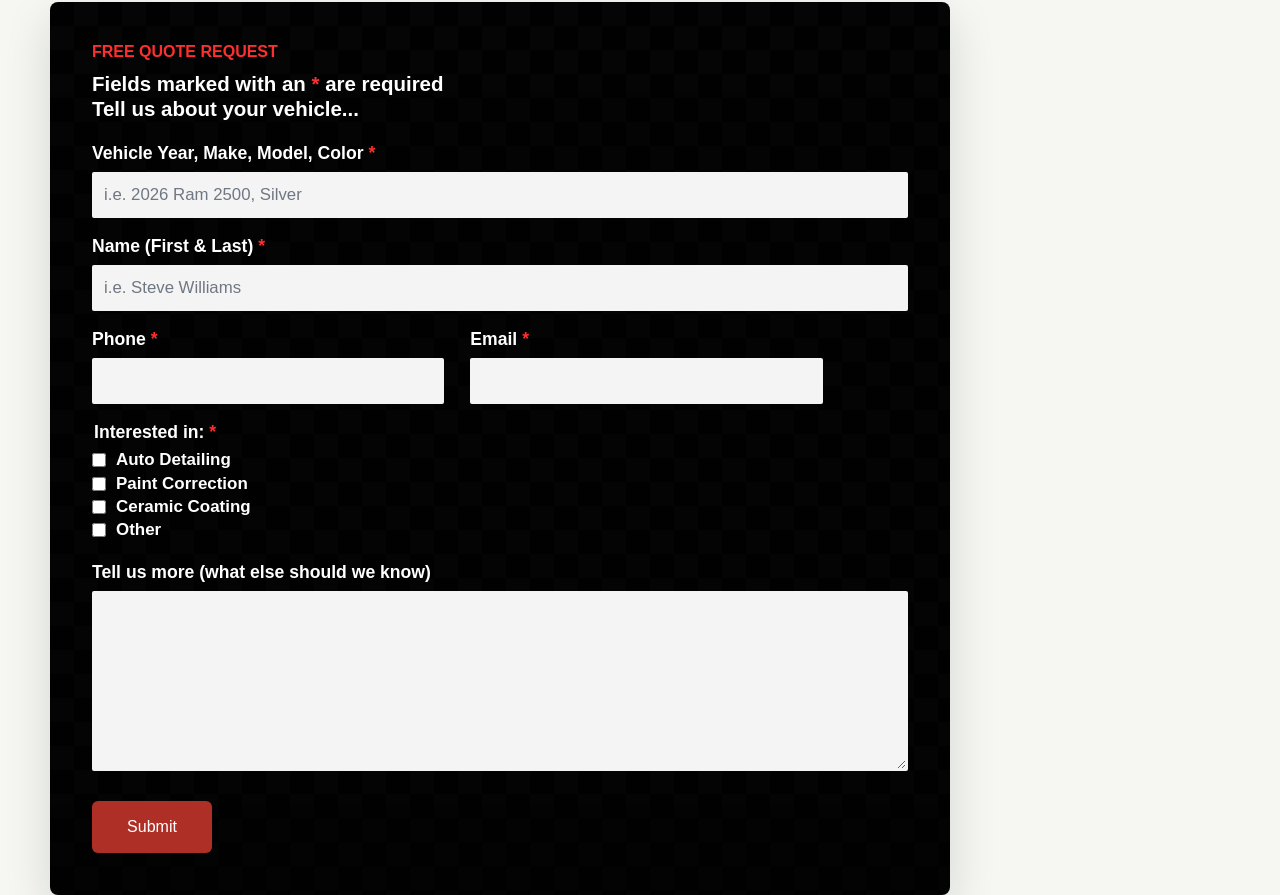
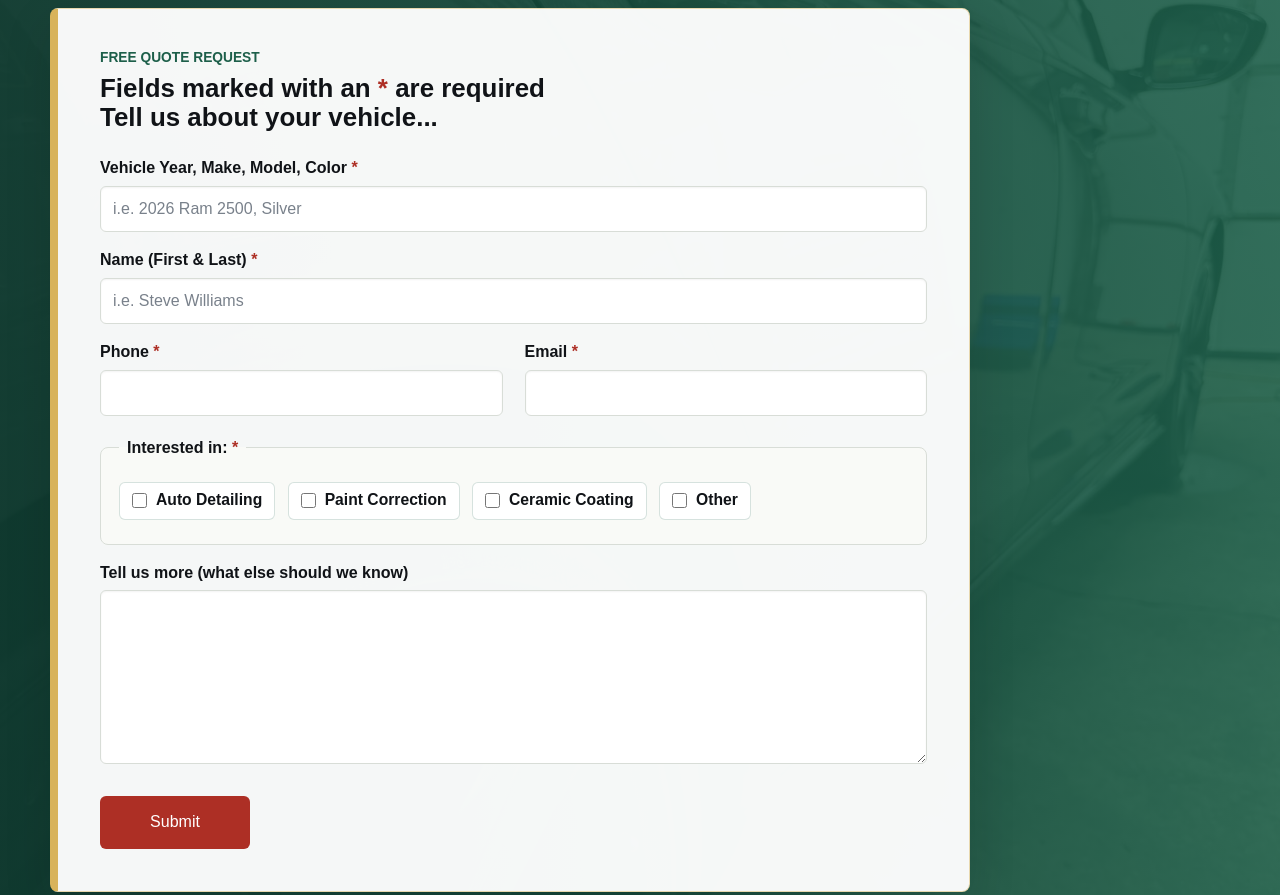
Before and after one commit to 87vvgvbmpq-beep/CleClean-Website, a plain HTML site: page index.html in a window 1280 px wide. Shown: the part 7586-8481 px from the top of the page. Drawn offline with Linux system fonts and the light colour scheme.

Commit message:
Restyle quote form to match site branding

```diff
--- a/styles.css
+++ b/styles.css
@@ -476,55 +476,56 @@ figcaption {
 }
 
 .quote-section {
-  width: min(1180px, calc(100% - 36px));
-  margin: 0 auto;
-  padding: clamp(64px, 9vw, 110px) 0;
+  width: 100%;
+  max-width: none;
+  margin: 0;
+  padding: clamp(70px, 9vw, 118px) max(18px, calc((100vw - 1180px) / 2));
+  background:
+    linear-gradient(90deg, rgba(16, 59, 48, 0.96), rgba(29, 95, 74, 0.9)),
+    url("assets/paint-gloss-detail.jpg") center / cover;
 }
 
 .quote-form {
-  width: min(100%, 900px);
+  width: min(100%, 920px);
   padding: clamp(24px, 4vw, 42px);
+  border: 1px solid rgba(216, 179, 91, 0.46);
+  border-left: 8px solid var(--gold);
   border-radius: 8px;
-  color: #fff;
-  background:
-    linear-gradient(rgba(0, 0, 0, 0.78), rgba(0, 0, 0, 0.84)),
-    linear-gradient(45deg, rgba(255, 255, 255, 0.06) 25%, transparent 25%, transparent 75%, rgba(255, 255, 255, 0.06) 75%),
-    linear-gradient(45deg, rgba(255, 255, 255, 0.06) 25%, transparent 25%, transparent 75%, rgba(255, 255, 255, 0.06) 75%),
-    #060606;
-  background-position: 0 0, 0 0, 24px 24px, 0 0;
-  background-size: auto, 48px 48px, 48px 48px, auto;
+  color: var(--ink);
+  background: rgba(255, 255, 255, 0.96);
   box-shadow: var(--shadow);
 }
 
 .quote-kicker {
-  margin: 0 0 12px;
-  color: #ff2f2f;
-  font-size: 1rem;
+  margin: 0 0 10px;
+  color: var(--green);
+  font-size: 0.86rem;
   font-weight: 900;
   line-height: 1;
   text-transform: uppercase;
 }
 
 .quote-required {
-  margin: 0 0 22px;
-  color: #fff;
-  font-size: clamp(1.08rem, 2vw, 1.28rem);
-  font-weight: 800;
-  line-height: 1.18;
+  margin: 0 0 26px;
+  max-width: 680px;
+  color: var(--ink);
+  font-size: clamp(1.18rem, 2.5vw, 1.62rem);
+  font-weight: 900;
+  line-height: 1.12;
 }
 
 .quote-form label,
 .quote-form legend {
   display: block;
   margin: 18px 0 8px;
-  color: #fff;
-  font-size: 1.1rem;
+  color: var(--ink);
+  font-size: 1rem;
   font-weight: 900;
   line-height: 1.2;
 }
 
 .quote-form span {
-  color: #ff2f2f;
+  color: var(--red);
 }
 
 .quote-form input[type="text"],
@@ -532,73 +533,82 @@ figcaption {
 .quote-form input[type="email"],
 .quote-form textarea {
   width: 100%;
-  border: 2px solid transparent;
-  border-radius: 2px;
-  background: #f4f4f4;
-  color: #111;
+  border: 1px solid var(--line);
+  border-radius: 6px;
+  background: #fff;
+  color: var(--ink);
   font: inherit;
-  font-size: 1.05rem;
+  font-size: 1rem;
+  box-shadow: inset 0 1px 2px rgba(16, 19, 23, 0.05);
 }
 
 .quote-form input[type="text"],
 .quote-form input[type="tel"],
 .quote-form input[type="email"] {
-  min-height: 42px;
-  padding: 8px 10px;
+  min-height: 46px;
+  padding: 10px 12px;
 }
 
 .quote-form input::placeholder {
-  color: #6f7782;
+  color: #79818b;
 }
 
 .quote-form textarea {
-  min-height: 150px;
-  padding: 10px;
+  min-height: 142px;
+  padding: 12px;
   resize: vertical;
 }
 
 .quote-form input:focus,
 .quote-form textarea:focus {
-  border-color: var(--red);
-  outline: none;
+  border-color: var(--green);
+  outline: 3px solid rgba(29, 95, 74, 0.14);
 }
 
 .quote-row {
   display: grid;
-  grid-template-columns: minmax(220px, 0.48fr) minmax(220px, 0.48fr);
-  gap: 26px;
-  max-width: 760px;
+  grid-template-columns: repeat(2, minmax(220px, 1fr));
+  gap: 22px;
 }
 
 .quote-form fieldset {
-  margin: 18px 0 0;
-  padding: 0;
-  border: 0;
+  margin: 22px 0 0;
+  padding: 18px;
+  border: 1px solid var(--line);
+  border-radius: 8px;
+  background: #f9faf7;
 }
 
 .quote-form fieldset legend {
-  margin-bottom: 4px;
+  padding: 0 8px;
+  margin: 0;
 }
 
 .quote-form .choice {
-  display: flex;
+  display: inline-flex;
   align-items: center;
-  gap: 10px;
-  margin: 3px 0;
-  font-size: 1.06rem;
-  font-weight: 700;
+  gap: 9px;
+  min-height: 38px;
+  margin: 6px 8px 6px 0;
+  padding: 8px 12px;
+  border: 1px solid rgba(29, 95, 74, 0.18);
+  border-radius: 6px;
+  background: #fff;
+  color: var(--ink);
+  font-size: 0.98rem;
+  font-weight: 800;
 }
 
 .quote-form input[type="checkbox"] {
-  width: 14px;
-  height: 14px;
+  width: 15px;
+  height: 15px;
   margin: 0;
-  accent-color: var(--red);
+  accent-color: var(--green);
 }
 
 .quote-submit {
-  margin-top: 22px;
-  min-width: 120px;
+  margin-top: 24px;
+  min-width: 150px;
   cursor: pointer;
   font: inherit;
 }
@@ -701,9 +711,13 @@ footer p {
   }
 
   .section,
-  .cta,
+  .cta {
+    width: min(100% - 28px, 1180px);
+  }
+
   .quote-section {
-    width: min(100% - 28px, 1180px);
+    padding-left: 14px;
+    padding-right: 14px;
   }
 
   .service-card,
@@ -712,4 +726,13 @@ footer p {
   .quote-form {
     padding: 22px;
   }
+
+  .quote-form {
+    border-left-width: 5px;
+  }
+
+  .quote-form .choice {
+    display: flex;
+    width: 100%;
+  }
 }
```
